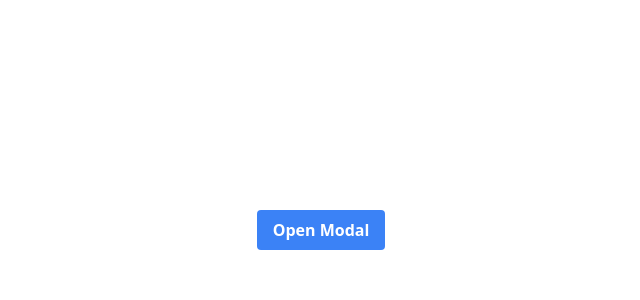
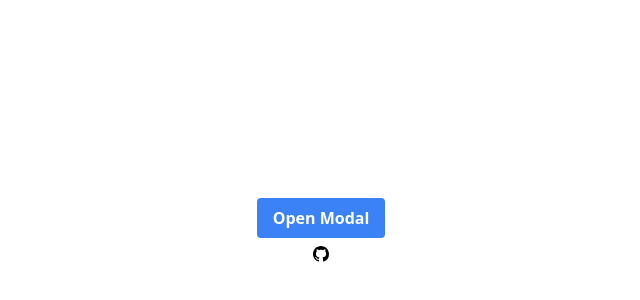
Before and after one commit to gasparrobi/react-form-performance-comparison, a Next.js app: page /lazy-modal in a window 1280 px wide. Shown: the part 170-470 px from the top of the page, without its empty margins (319-959 px from the left). Built offline with nearby package versions, Linux system fonts and the light colour scheme.

Commit message:
fix linter add gh icon

```diff
--- a/src/components/Modal.tsx
+++ b/src/components/Modal.tsx
@@ -61,7 +61,6 @@ const RModal = ({
               forceMount
               asChild
               className={`fixed mx-20 grid max-h-[calc(100%-20px)] w-[calc(100%-20px)] overflow-y-auto overflow-x-hidden rounded-md bg-white opacity-100  sm:max-w-[480px]`}
-              style={styles}
               onPointerDownOutside={onClickOutside}
               onInteractOutside={onClickOutside}
               onEscapeKeyDown={onClickOutside}
--- a/src/pages/lazy-modal.tsx
+++ b/src/pages/lazy-modal.tsx
@@ -3,6 +3,7 @@ import Head from "next/head";
 import clsx from "clsx";
 import { useEffect, useState } from "react";
 import dynamic from "next/dynamic";
+import { GithubIcon } from "../icons";
 
 const RModal = dynamic(() => import("../components/Modal"), {
   ssr: false,
@@ -21,13 +22,21 @@ const LazyModal: NextPage = () => {
         />
         <link rel="icon" href="/favicon.ico" />
       </Head>
-      <main className="flex min-h-screen flex-col items-center justify-center bg-white ">
+      <main className="flex min-h-screen flex-col items-center justify-center gap-2 bg-white ">
         <button
           className="rounded bg-blue-500 py-2 px-4 font-bold text-white hover:bg-blue-700"
           onClick={() => setIsModalVisible(true)}
         >
           Open Modal
         </button>
+        <a
+          href="https://github.com/gasparrobi/react-form-performance-comparison/blob/main/src/components/Modal.tsx"
+          target="_blank"
+          rel="noreferrer noopener"
+          className="flex items-center gap-1 hover:underline"
+        >
+          <GithubIcon className="h-4 w-4" />
+        </a>
 
         {isModalVisible && (
           <RModal
@@ -37,7 +46,7 @@ const LazyModal: NextPage = () => {
           >
             <div className="flex flex-col gap-2">
               <p>with enter and exit transitions 😎</p>
-              <p>and focus restored on close</p>
+              <p>and focus restored on close 😎</p>
             </div>
           </RModal>
         )}
```
